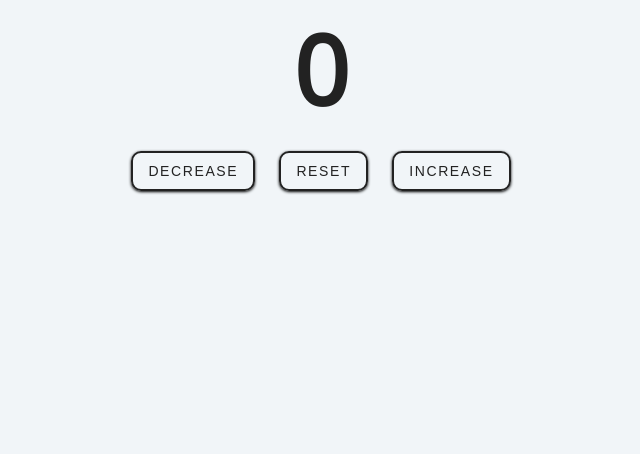
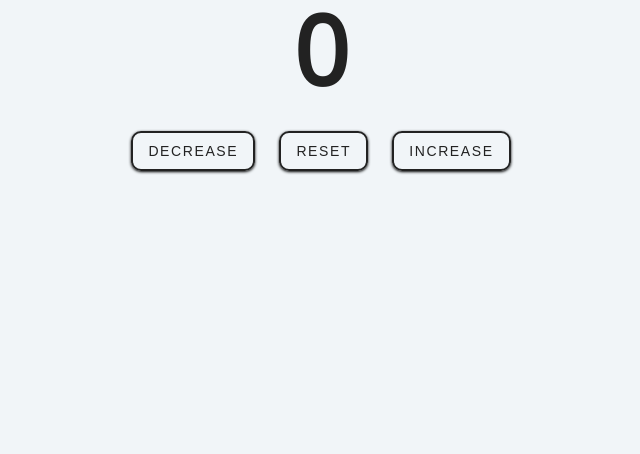
Before and after one commit to patrickperez527/counter, a plain HTML site: page index.html in a window 1280 px wide. Shown: the part 346-800 px from the top of the page, without its empty margins (319-959 px from the left). Drawn offline with nearby package versions, Linux system fonts and the light colour scheme.

Commit message:
test changes

```diff
--- a/styles.css
+++ b/styles.css
@@ -22,7 +22,7 @@ body {
 }
 
 main {
-  min-height: 100vh;
+  min-height: 95vh;
   display: grid;
   place-items: center;
 }
```
